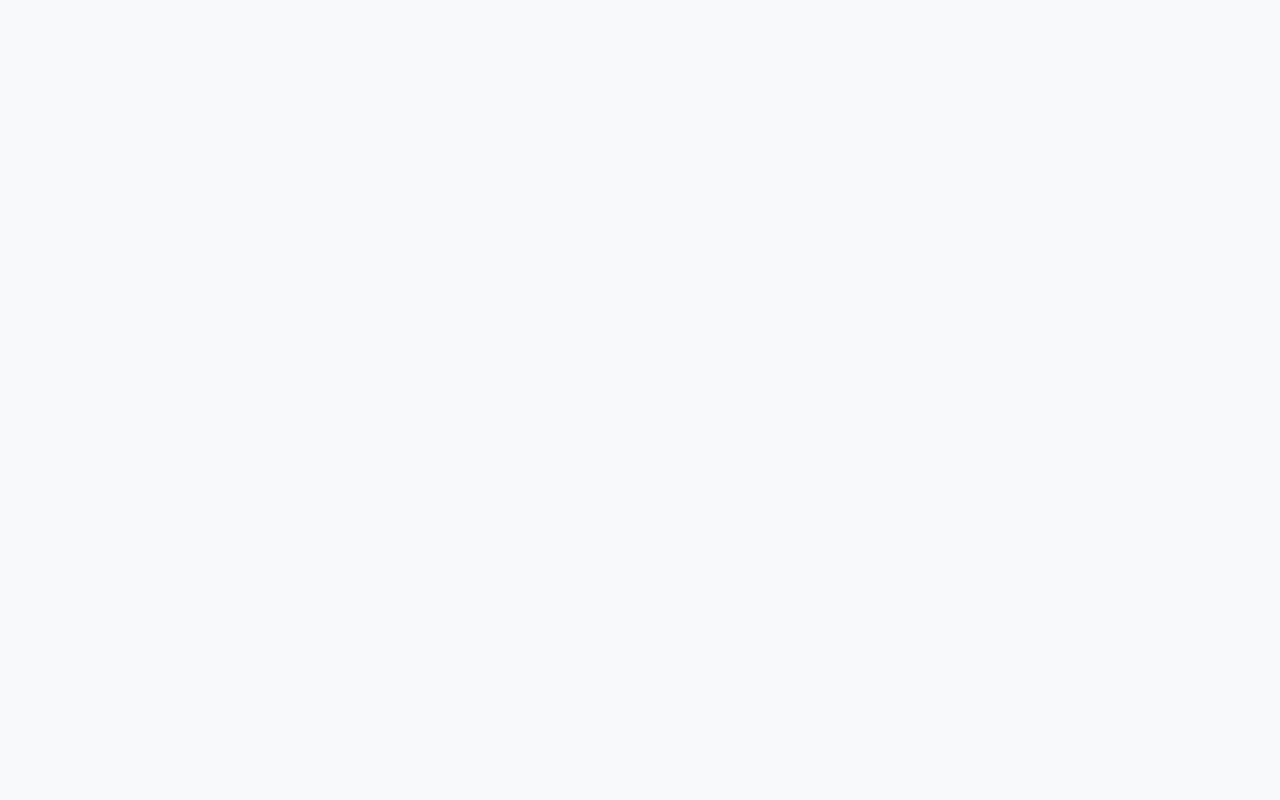
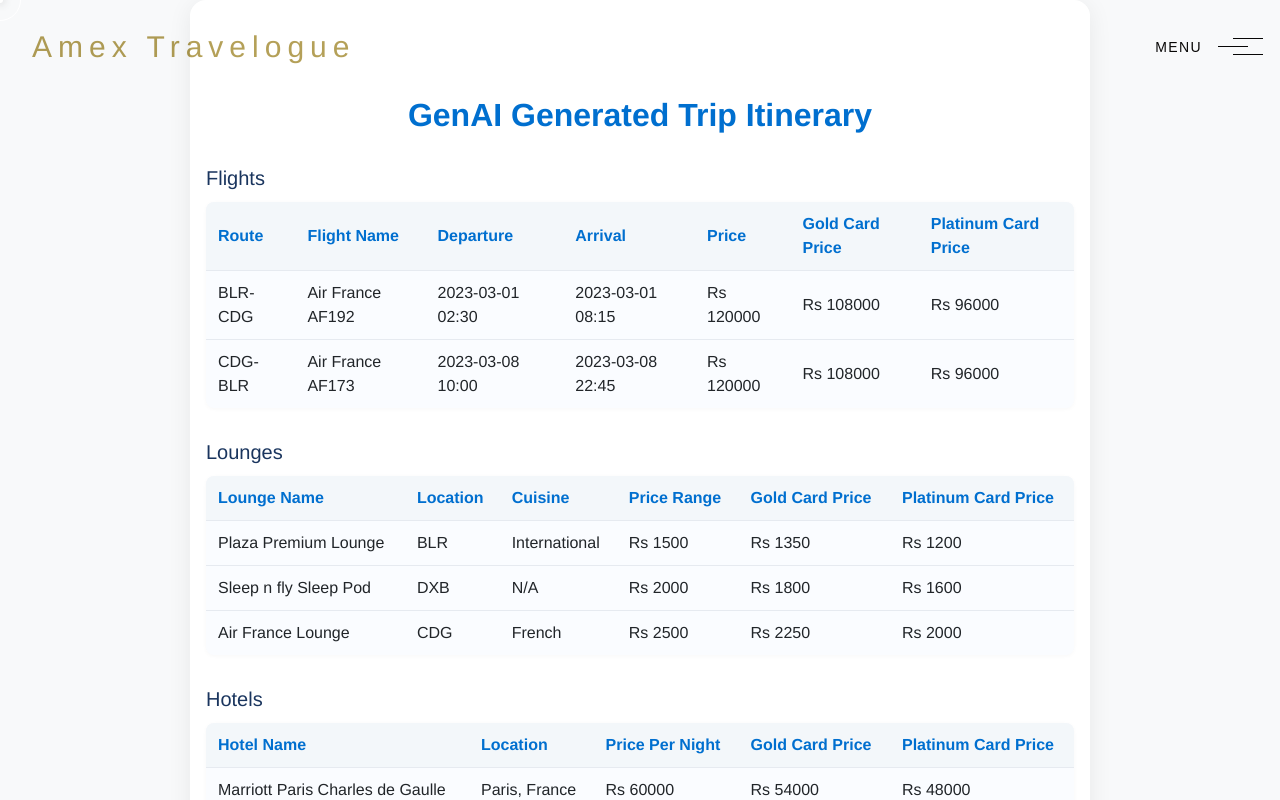
Before and after one commit to Anil-Venugopal/amex-travelogue, a React (Vite) app: page /upcoming-travels/1/details in a window 1280 px wide. Before the commit this address had no page. Built offline with nearby package versions, Linux system fonts and the light colour scheme.

Commit message:
feat(updates): added a sub route to view travel details

```diff
--- /dev/null
+++ b/src/pages/TravelDetails.jsx
@@ -0,0 +1,136 @@
+import React from 'react';
+import '../styles/TravelDetails.css';
+
+const mockData = {
+  flights: [
+    { route: 'BLR-CDG', flight: 'Air France AF192', departure: '2023-03-01 02:30', arrival: '2023-03-01 08:15', price: 'Rs 120000', gold: 'Rs 108000', platinum: 'Rs 96000' },
+    { route: 'CDG-BLR', flight: 'Air France AF173', departure: '2023-03-08 10:00', arrival: '2023-03-08 22:45', price: 'Rs 120000', gold: 'Rs 108000', platinum: 'Rs 96000' },
+  ],
+  lounges: [
+    { name: 'Plaza Premium Lounge', location: 'BLR', cuisine: 'International', price: 'Rs 1500', gold: 'Rs 1350', platinum: 'Rs 1200' },
+    { name: 'Sleep n fly Sleep Pod', location: 'DXB', cuisine: 'N/A', price: 'Rs 2000', gold: 'Rs 1800', platinum: 'Rs 1600' },
+    { name: 'Air France Lounge', location: 'CDG', cuisine: 'French', price: 'Rs 2500', gold: 'Rs 2250', platinum: 'Rs 2000' },
+  ],
+  hotels: [
+    { name: 'Marriott Paris Charles de Gaulle', location: 'Paris, France', price: 'Rs 60000', gold: 'Rs 54000', platinum: 'Rs 48000' },
+  ],
+  transport: [
+    { name: 'Europcar Minivan', pickup: '10:00', drop: '18:00', type: 'Minivan', price: 'Rs 8000', gold: 'Rs 7000', platinum: 'Rs 6000' },
+  ],
+  restaurants: [
+    { name: 'Bistro des Deux Magots', location: 'Paris, France', cuisine: 'French', price: 'Rs 1500', gold: 'Rs 1350', platinum: 'Rs 1200' },
+    { name: 'Hard Rock Cafe Paris', location: 'Paris, France', cuisine: 'American', price: 'Rs 2000', gold: 'Rs 1800', platinum: 'Rs 1600' },
+  ],
+  things: [
+    { name: 'Disneyland Paris', location: 'Marne-la-Vallée, France', category: 'Amusement Park', price: 'Rs 8000', gold: 'Rs 7200', platinum: 'Rs 6400' },
+    { name: 'Paris Aquarium', location: 'Paris, France', category: 'Aquarium', price: 'Rs 2500', gold: 'Rs 2250', platinum: 'Rs 2000' },
+    { name: 'Guided Family Tour of Paris', location: 'Paris, France', category: 'Guided Tour', price: 'Rs 10000', gold: 'Rs 9000', platinum: 'Rs 8000' },
+  ],
+  summary: [
+    { card: 'No Amex Card', total: 'Rs 355000', rewards: '-', savings: '-' },
+    { card: 'Gold Card', total: 'Rs 319500', rewards: 'You will receive 2366 reward points', savings: 'Rs 35500' },
+    { card: 'Platinum Card *', total: 'Rs 284000', rewards: 'You will receive 3550 reward points', savings: 'Rs 71000' },
+  ],
+};
+
+const Section = ({ title, children }) => (
+  <section className="td-section">
+    <h2 className="td-section-title">{title}</h2>
+    {children}
+  </section>
+);
+
+const TravelDetails = () => (
+  <div className="travel-details-page" style={{ paddingTop: '96px', paddingBottom: '48px', background: '#fff' }}>
+    <h1 className="td-main-title">GenAI Generated Trip Itinerary</h1>
+    <Section title="Flights">
+      <table className="td-table">
+        <thead>
+          <tr><th>Route</th><th>Flight Name</th><th>Departure</th><th>Arrival</th><th>Price</th><th>Gold Card Price</th><th>Platinum Card Price</th></tr>
+        </thead>
+        <tbody>
+          {mockData.flights.map((f, i) => (
+            <tr key={i}><td>{f.route}</td><td>{f.flight}</td><td>{f.departure}</td><td>{f.arrival}</td><td>{f.price}</td><td>{f.gold}</td><td>{f.platinum}</td></tr>
+          ))}
+        </tbody>
+      </table>
+    </Section>
+    <Section title="Lounges">
+      <table className="td-table">
+        <thead>
+          <tr><th>Lounge Name</th><th>Location</th><th>Cuisine</th><th>Price Range</th><th>Gold Card Price</th><th>Platinum Card Price</th></tr>
+        </thead>
+        <tbody>
+          {mockData.lounges.map((l, i) => (
+            <tr key={i}><td>{l.name}</td><td>{l.location}</td><td>{l.cuisine}</td><td>{l.price}</td><td>{l.gold}</td><td>{l.platinum}</td></tr>
+          ))}
+        </tbody>
+      </table>
+    </Section>
+    <Section title="Hotels">
+      <table className="td-table">
+        <thead>
+          <tr><th>Hotel Name</th><th>Location</th><th>Price Per Night</th><th>Gold Card Price</th><th>Platinum Card Price</th></tr>
+        </thead>
+        <tbody>
+          {mockData.hotels.map((h, i) => (
+            <tr key={i}><td>{h.name}</td><td>{h.location}</td><td>{h.price}</td><td>{h.gold}</td><td>{h.platinum}</td></tr>
+          ))}
+        </tbody>
+      </table>
+    </Section>
+    <Section title="Local Transport">
+      <table className="td-table">
+        <thead>
+          <tr><th>Name</th><th>PickUp Time</th><th>Drop Time</th><th>Transport Type</th><th>Price</th><th>Gold Card Price</th><th>Platinum Card Price</th></tr>
+        </thead>
+        <tbody>
+          {mockData.transport.map((t, i) => (
+            <tr key={i}><td>{t.name}</td><td>{t.pickup}</td><td>{t.drop}</td><td>{t.type}</td><td>{t.price}</td><td>{t.gold}</td><td>{t.platinum}</td></tr>
+          ))}
+        </tbody>
+      </table>
+    </Section>
+    <Section title="Restaurants">
+      <table className="td-table">
+        <thead>
+          <tr><th>Name</th><th>Location</th><th>Cuisine</th><th>Price</th><th>Gold Card Price</th><th>Platinum Card Price</th></tr>
+        </thead>
+        <tbody>
+          {mockData.restaurants.map((r, i) => (
+            <tr key={i}><td>{r.name}</td><td>{r.location}</td><td>{r.cuisine}</td><td>{r.price}</td><td>{r.gold}</td><td>{r.platinum}</td></tr>
+          ))}
+        </tbody>
+      </table>
+    </Section>
+    <Section title="Things to Do">
+      <table className="td-table">
+        <thead>
+          <tr><th>Name</th><th>Location</th><th>Category</th><th>Price</th><th>Gold Card Price</th><th>Platinum Card Price</th></tr>
+        </thead>
+        <tbody>
+          {mockData.things.map((t, i) => (
+            <tr key={i}><td>{t.name}</td><td>{t.location}</td><td>{t.category}</td><td>{t.price}</td><td>{t.gold}</td><td>{t.platinum}</td></tr>
+          ))}
+        </tbody>
+      </table>
+    </Section>
+    <Section title="Amex Card Summary">
+      <table className="td-table">
+        <thead>
+          <tr><th>Amex Card</th><th>Total Price</th><th>Rewards Benefits</th><th>Total Savings</th></tr>
+        </thead>
+        <tbody>
+          {mockData.summary.map((s, i) => (
+            <tr key={i}><td>{s.card}</td><td>{s.total}</td><td>{s.rewards}</td><td>{s.savings}</td></tr>
+          ))}
+        </tbody>
+      </table>
+    </Section>
+    <div style={{ textAlign: 'center', marginTop: 32 }}>
+      <button className="btn btn-primary" onClick={() => window.history.back()}>Back</button>
+    </div>
+  </div>
+);
+
+export default TravelDetails;
--- a/src/pages/UpcomingTravels.jsx
+++ b/src/pages/UpcomingTravels.jsx
@@ -1,9 +1,11 @@
 import { useState, useEffect } from 'react';
+import { useNavigate } from 'react-router-dom';
 import '../styles/UpcomingTravels.css';
 
 const UpcomingTravels = () => {
   const [travels, setTravels] = useState([]);
   const [loading, setLoading] = useState(true);
+  const navigate = useNavigate();
 
   // Mock data - In a real app, this would come from an API
   useEffect(() => {
@@ -140,7 +142,7 @@
                         </div>
                       </div>
                       <div className="travel-card-actions">
-                        <button className="btn btn-primary">View Details</button>
+                        <button className="btn btn-primary" onClick={() => navigate(`/upcoming-travels/${travel.id}/details`)}>View Details</button>
                         <button className="btn btn-secondary">Edit Trip</button>
                       </div>
                     </div>
--- a/src/router/Router.jsx
+++ b/src/router/Router.jsx
@@ -8,6 +8,7 @@
 const UpcomingTravels = lazy(() => import('../pages/UpcomingTravels'));
 const Memories = lazy(() => import('../pages/Memories'));
 const GroupTravel = lazy(() => import('../pages/GroupTravel'));
+const TravelDetails = lazy(() => import('../pages/TravelDetails'));
 
 // Loading fallback
 const PageLoader = () => (
@@ -25,6 +26,7 @@
           <Route index element={<Home />} />
           <Route path="new-travel-plan" element={<NewTravelPlan />} />
           <Route path="upcoming-travels" element={<UpcomingTravels />} />
+          <Route path="upcoming-travels/:id/details" element={<TravelDetails />} />
           <Route path="memories" element={<Memories />} />
           <Route path="group-travel" element={<GroupTravel />} />
         </Route>
--- /dev/null
+++ b/src/styles/TravelDetails.css
@@ -0,0 +1,69 @@
+.travel-details-page {
+  max-width: 900px;
+  margin: 0 auto;
+  background: #fff;
+  border-radius: 16px;
+  box-shadow: 0 4px 24px rgba(0,0,0,0.07);
+  padding: 96px 16px 48px 16px;
+}
+
+.td-main-title {
+  text-align: center;
+  font-size: 2rem;
+  font-weight: 600;
+  margin-bottom: 32px;
+  color: #006FCF;
+}
+
+.td-section {
+  margin-bottom: 32px;
+}
+
+.td-section-title {
+  font-size: 1.25rem;
+  font-weight: 500;
+  margin-bottom: 12px;
+  color: #1a355e;
+}
+
+.td-table {
+  width: 100%;
+  border-collapse: collapse;
+  background: #fafcff;
+  border-radius: 8px;
+  overflow: hidden;
+  box-shadow: 0 1px 4px rgba(0,0,0,0.03);
+}
+
+.td-table th, .td-table td {
+  padding: 10px 12px;
+  border-bottom: 1px solid #e6eaf0;
+  text-align: left;
+  font-size: 1rem;
+}
+
+.td-table th {
+  background: #f3f7fa;
+  font-weight: 600;
+  color: #006FCF;
+}
+
+.td-table tr:last-child td {
+  border-bottom: none;
+}
+
+@media (max-width: 600px) {
+  .travel-details-page {
+    padding: 12px 2px 32px 2px;
+  }
+  .td-main-title {
+    font-size: 1.2rem;
+  }
+  .td-section-title {
+    font-size: 1rem;
+  }
+  .td-table th, .td-table td {
+    font-size: 0.85rem;
+    padding: 7px 4px;
+  }
+}
```
